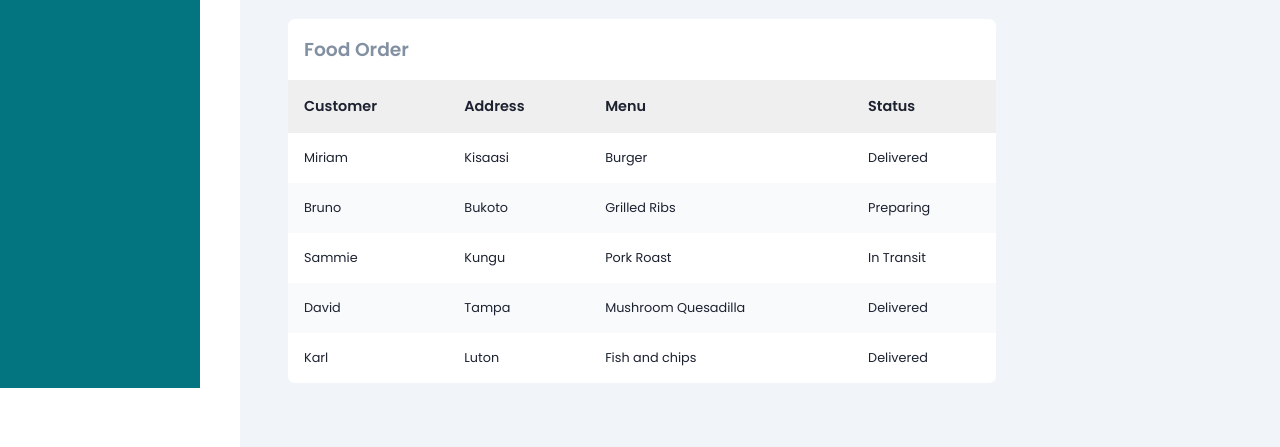
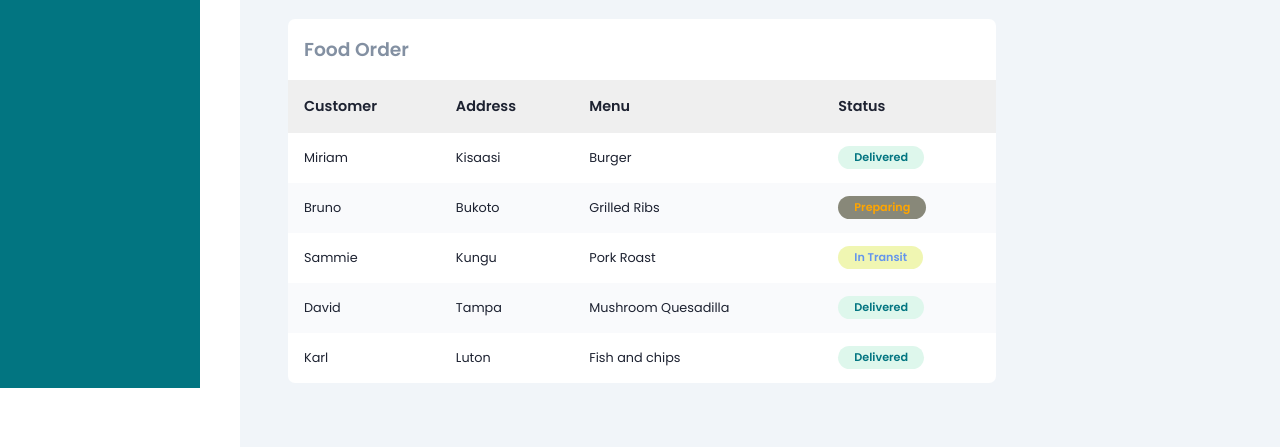
Before and after one commit to oleebranch/restaurant-dashboard, a plain HTML site: page index.html in a window 1280 px wide. Shown: the part 412-859 px from the top of the page. Drawn offline with Linux system fonts and the light colour scheme.

Commit message:
updates css.

```diff
--- a/app.css
+++ b/app.css
@@ -188,6 +188,38 @@ tbody tr:nth-child(even) {
     background: #f9fafc;
 }
 
+.badge {
+    padding: .2rem 1rem;
+    border-radius: 20px;
+    font-weight: 700;
+    font-size: .7rem;
+}
+
+.badge.success {
+    background: #DEF7EC;
+    color: var(--main-color);
+}
+
+.badge.preparing {
+    background: rgb(136, 136, 121);
+    color: orange;
+}
+
+.badge.transit {
+    background: #F0F6B2;
+    color: cornflowerblue;
+}
+
+.table-responsive {
+    overflow-x: auto;
+}
+
+.center {
+    text-align: center;
+    vertical-align: middle;
+}
+
+
 @media only screen and (max-width: 1200px) {
     .sidebar {
         width: 60px;
```
